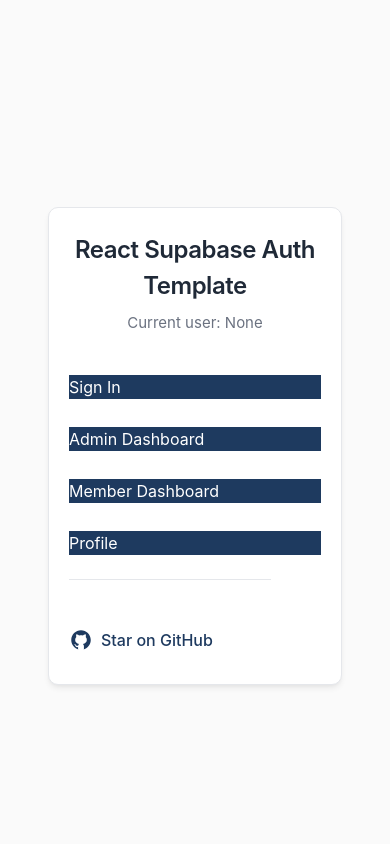
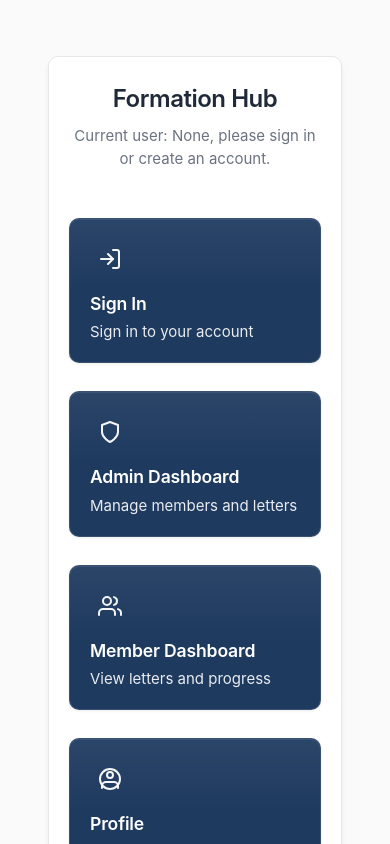
Before and after one commit to DataMnk/nlp-formation-hub, a React (Vite) app: page / in a window 390 px wide. Shown: the top 844 px of the page. Built offline with nearby package versions, Linux system fonts and the light colour scheme; no server answers.

Commit message:
UI: minimal elegant light redesign + responsive system

```diff
--- a/src/index.css
+++ b/src/index.css
@@ -472,15 +472,127 @@ label {
   margin-bottom: 1.5rem;
 }
 
-.home-layout .dashboard-actions {
-  display: grid;
-  grid-template-columns: repeat(auto-fit, minmax(180px, 1fr));
-  gap: 0.75rem;
-  margin-top: 1.5rem;
+/* Home: Sign out ghost button above grid */
+.home-signout-wrap {
+  display: flex;
+  justify-content: flex-end;
+  margin-top: 0.5rem;
+  margin-bottom: -0.5rem;
 }
 
-.home-layout .dashboard-actions a,
-.home-layout .dashboard-actions button {
-  flex: none;
-  min-width: 0;
+.home-signout-btn {
+  padding: 0.5rem 1rem;
+  font-size: 0.875rem;
+  font-weight: 500;
+  color: var(--color-text-muted);
+  background: transparent;
+  border: 1px solid var(--color-border);
+  border-radius: var(--radius-lg);
+  cursor: pointer;
+  transition: color 0.2s, border-color 0.2s, background 0.2s;
+  width: auto;
+  min-height: auto;
+  margin-top: 0;
+  max-width: none;
+  box-shadow: none;
 }
+
+.home-signout-btn:hover {
+  color: var(--color-accent);
+  border-color: var(--color-accent);
+  background: var(--color-accent-bg);
+}
+
+/* Home: 2x2 card-style action grid */
+.home-actions-grid {
+  display: grid;
+  grid-template-columns: repeat(auto-fit, minmax(220px, 1fr));
+  gap: 1rem;
+  margin-top: 2rem;
+}
+
+@media (max-width: 480px) {
+  .home-actions-grid {
+    grid-template-columns: 1fr;
+    gap: 0.75rem;
+  }
+}
+
+.home-action-card {
+  display: block;
+  padding: 1.25rem;
+  background: linear-gradient(135deg, #2c4a73 0%, #1e3a5f 100%);
+  border: 1px solid rgba(255, 255, 255, 0.12);
+  border-radius: var(--radius-lg);
+  box-shadow:
+    0 1px 3px rgba(0, 0, 0, 0.08),
+    inset 0 1px 0 rgba(255, 255, 255, 0.08);
+  text-align: left;
+  text-decoration: none;
+  color: #fff;
+  transition: transform 0.2s ease, box-shadow 0.2s ease, background 0.2s ease;
+  cursor: pointer;
+  position: relative;
+  overflow: hidden;
+}
+
+.home-action-card::before {
+  content: "";
+  position: absolute;
+  inset: 0;
+  background: linear-gradient(
+    180deg,
+    rgba(255, 255, 255, 0.06) 0%,
+    transparent 50%
+  );
+  pointer-events: none;
+}
+
+.home-action-card:hover {
+  transform: translateY(-3px);
+  background: linear-gradient(135deg, #355a85 0%, #2c4a73 100%);
+  box-shadow:
+    0 12px 28px rgba(30, 58, 95, 0.25),
+    inset 0 1px 0 rgba(255, 255, 255, 0.12);
+}
+
+.home-action-card:focus {
+  outline: none;
+  box-shadow:
+    0 0 0 3px var(--color-bg),
+    0 0 0 5px rgba(255, 255, 255, 0.4);
+}
+
+.home-action-icon {
+  display: inline-flex;
+  align-items: center;
+  justify-content: center;
+  width: 40px;
+  height: 40px;
+  margin-bottom: 0.75rem;
+  color: rgba(255, 255, 255, 0.95);
+  position: relative;
+}
+
+.home-action-icon svg {
+  width: 24px;
+  height: 24px;
+}
+
+.home-action-title {
+  display: block;
+  font-size: 1.1rem;
+  font-weight: 600;
+  color: #fff;
+  margin-bottom: 0.25rem;
+  position: relative;
+  letter-spacing: -0.01em;
+}
+
+.home-action-subtitle {
+  display: block;
+  font-size: 0.9375rem;
+  color: rgba(255, 255, 255, 0.9);
+  line-height: 1.4;
+  position: relative;
+}
--- a/src/pages/HomePage.tsx
+++ b/src/pages/HomePage.tsx
@@ -8,22 +8,70 @@ const HomePage = () => {
     <main>
       <div className="home-layout">
         <section className="main-container">
-          <h1 className="header-text">React Supabase Auth Template</h1>
+          <h1 className="header-text">Formation Hub</h1>
           <p className="text-muted home-subtitle">
-            Current user: {session?.user.email || "None"}
+            Current user: {session?.user.email || "None, please sign in or create an account."}
           </p>
 
-          <div className="dashboard-actions">
-            {session ? (
-              <button type="button" onClick={() => supabase.auth.signOut()}>
-                Sign Out
+          {session && (
+            <div className="home-signout-wrap">
+              <button
+                type="button"
+                className="home-signout-btn"
+                onClick={() => supabase.auth.signOut()}
+                aria-label="Sign out"
+              >
+                Sign out
               </button>
-            ) : (
-              <Link to="/auth/sign-in">Sign In</Link>
+            </div>
+          )}
+
+          <div className="home-actions-grid" role="navigation" aria-label="Quick actions">
+            {!session && (
+              <Link to="/auth/sign-in" className="home-action-card" tabIndex={0}>
+                <span className="home-action-icon" aria-hidden>
+                  <svg width="24" height="24" viewBox="0 0 24 24" fill="none" stroke="currentColor" strokeWidth="2" strokeLinecap="round" strokeLinejoin="round">
+                    <path d="M15 3h4a2 2 0 0 1 2 2v14a2 2 0 0 1-2 2h-4" />
+                    <polyline points="10 17 15 12 10 7" />
+                    <line x1="15" y1="12" x2="3" y2="12" />
+                  </svg>
+                </span>
+                <span className="home-action-title">Sign In</span>
+                <span className="home-action-subtitle">Sign in to your account</span>
+              </Link>
             )}
-            <Link to="/admin">Admin Dashboard</Link>
-            <Link to="/member">Member Dashboard</Link>
-            <Link to="/profile">Profile</Link>
+            <Link to="/admin" className="home-action-card" tabIndex={0}>
+              <span className="home-action-icon" aria-hidden>
+                <svg width="24" height="24" viewBox="0 0 24 24" fill="none" stroke="currentColor" strokeWidth="2" strokeLinecap="round" strokeLinejoin="round">
+                  <path d="M12 22s8-4 8-10V5l-8-3-8 3v7c0 6 8 10 8 10z" />
+                </svg>
+              </span>
+              <span className="home-action-title">Admin Dashboard</span>
+              <span className="home-action-subtitle">Manage members and letters</span>
+            </Link>
+            <Link to="/member" className="home-action-card" tabIndex={0}>
+              <span className="home-action-icon" aria-hidden>
+                <svg width="24" height="24" viewBox="0 0 24 24" fill="none" stroke="currentColor" strokeWidth="2" strokeLinecap="round" strokeLinejoin="round">
+                  <path d="M17 21v-2a4 4 0 0 0-4-4H5a4 4 0 0 0-4 4v2" />
+                  <circle cx="9" cy="7" r="4" />
+                  <path d="M23 21v-2a4 4 0 0 0-3-3.87" />
+                  <path d="M16 3.13a4 4 0 0 1 0 7.75" />
+                </svg>
+              </span>
+              <span className="home-action-title">Member Dashboard</span>
+              <span className="home-action-subtitle">View letters and progress</span>
+            </Link>
+            <Link to="/profile" className="home-action-card" tabIndex={0}>
+              <span className="home-action-icon" aria-hidden>
+                <svg width="24" height="24" viewBox="0 0 24 24" fill="none" stroke="currentColor" strokeWidth="2" strokeLinecap="round" strokeLinejoin="round">
+                  <circle cx="12" cy="12" r="10" />
+                  <path d="M20 21v-2a4 4 0 0 0-4-4H8a4 4 0 0 0-4 4v2" />
+                  <circle cx="12" cy="8" r="3" />
+                </svg>
+              </span>
+              <span className="home-action-title">Profile</span>
+              <span className="home-action-subtitle">Edit your profile</span>
+            </Link>
           </div>
 
           <div id="divider" />
--- a/src/pages/auth/SignUpPage.tsx
+++ b/src/pages/auth/SignUpPage.tsx
@@ -38,7 +38,7 @@ const SignUpPage = () => {
       <form className="main-container" onSubmit={handleSubmit}>
         <h1 className="header-text">Sign Up</h1>
         <p className="text-muted" style={{ textAlign: "center", marginBottom: "1.5rem", fontSize: "0.875rem" }}>
-          Demo app — please don&apos;t use your real email or password.
+          Don't have an account? Sign up for a new account.
         </p>
 
         <div className="section-block">
```
